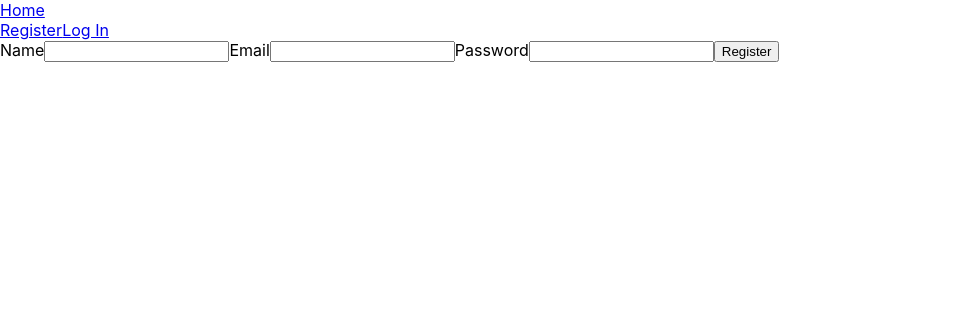
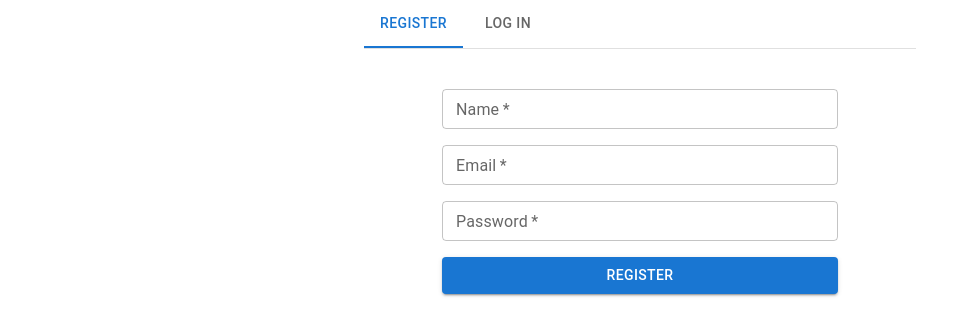
Before and after one commit to OksanaKuzich/goit-react-hw-08-phonebook, a React (Create React App) app: page /register in a window 1280 px wide. Shown: the top 336 px of the page, without its empty margins (0-978 px from the left). Built offline with nearby package versions, Linux system fonts and the light colour scheme.

Commit message:
added styles for forms

```diff
--- a/src/components/App.jsx
+++ b/src/components/App.jsx
@@ -3,7 +3,6 @@ import { Contacts } from 'pages/Contacts';
 import { Register } from 'pages/Register';
 import { Login } from 'pages/Login';
 import { AppBar } from './Navigation/Navigation';
-import { Home } from 'pages/Home';
 import { GlobalStyle } from 'components/Utilit/GlobalStyle';
 import Box from '@mui/material/Box';
 import { useDispatch } from 'react-redux';
@@ -24,7 +23,6 @@ export const App = () => {
       <Box sx={{ width: '100%' }}>
         <Routes>
           <Route path="/" element={<AppBar />}>
-            <Route index element={<Home />} />
             <Route
               path="/register"
               element={
--- a/src/components/LoginForm/LoginForm.jsx
+++ b/src/components/LoginForm/LoginForm.jsx
@@ -1,6 +1,10 @@
 import { useState } from 'react';
 import { useDispatch } from 'react-redux';
 import authOperations from 'redux/auth/authOperations';
+import TextField from '@mui/material/TextField';
+import Button from '@mui/material/Button';
+import Stack from '@mui/material/Stack';
+import Container from '@mui/material/Container';
 
 export const LoginForm = () => {
   const dispatch = useDispatch();
@@ -26,28 +30,34 @@ export const LoginForm = () => {
   };
 
   return (
+    <Container maxWidth="xs">
       <form onSubmit={handleSubmit}>
-      <label>
-        Email
-        <input
+        <Stack spacing={2} marginTop={5}>
+          <TextField
+            label="Email"
             name="email"
             value={email}
             type="email"
             onChange={handleChange}
             required
+            variant="outlined"
+            size="small"
           />
-      </label>
-      <label>
-        Password
-        <input
+          <TextField
+            label="Password"
             name="password"
             value={password}
             type="password"
             onChange={handleChange}
             required
+            variant="outlined"
+            size="small"
           />
-      </label>
-      <button type="submit">Login</button>
+          <Button variant="contained" type="submit">
+            Login
+          </Button>
+        </Stack>
       </form>
+    </Container>
   );
 };
--- a/src/components/Navigation/LogMenu.jsx
+++ b/src/components/Navigation/LogMenu.jsx
@@ -1,10 +1,23 @@
-import { NavLink } from 'react-router-dom';
+import { Link } from 'react-router-dom';
+import * as React from 'react';
+import Box from '@mui/material/Box';
+import Tab from '@mui/material/Tab';
+import Tabs from '@mui/material/Tabs';
 
 export const LogMenu = () => {
+  const [value, setValue] = React.useState(0);
+
+  const handleChange = (event, newValue) => {
+    setValue(newValue);
+  };
   return (
-    <div>
-      <NavLink to="/register">Register</NavLink>
-      <NavLink to="/login">Log In</NavLink>
-    </div>
+    <nav>
+      <Box sx={{ borderBottom: 1, borderColor: 'divider' }}>
+        <Tabs value={value} onChange={handleChange}>
+          <Tab component={Link} to="/register" label="Register" />
+          <Tab component={Link} to="/login" label="Log In" />
+        </Tabs>
+      </Box>
+    </nav>
   );
 };
--- a/src/components/Navigation/Navigation.jsx
+++ b/src/components/Navigation/Navigation.jsx
@@ -3,6 +3,8 @@ import { NavLink, Outlet } from 'react-router-dom';
 import { LogMenu } from './LogMenu';
 import authSelectors from 'redux/auth/authSelectors';
 import { useSelector } from 'react-redux';
+import * as React from 'react';
+
 
 export const AppBar = () => {
   const isLoggedIn = useSelector(authSelectors.getIsLoggedIn);
@@ -10,10 +12,7 @@ export const AppBar = () => {
   return (
     <>
       <header>
-        <nav>
-          <NavLink to="/">Home</NavLink>
-          {isLoggedIn && <NavLink to="/contacts">Contacts</NavLink>}
-        </nav>
+        {isLoggedIn && <NavLink to="/contacts">Contacts</NavLink>}
         {isLoggedIn ? <UserMenu /> : <LogMenu />}
       </header>
       <Outlet />
--- a/src/components/RegisterForm/RegisterForm.jsx
+++ b/src/components/RegisterForm/RegisterForm.jsx
@@ -1,6 +1,10 @@
 import { useState } from 'react';
 import { useDispatch } from 'react-redux';
 import authOperations from 'redux/auth/authOperations';
+import TextField from '@mui/material/TextField';
+import Button from '@mui/material/Button';
+import Stack from '@mui/material/Stack';
+import Container from '@mui/material/Container';
 
 export const RegisterForm = () => {
   const dispatch = useDispatch();
@@ -30,38 +34,45 @@ export const RegisterForm = () => {
   };
 
   return (
+    <Container maxWidth="xs">
       <form onSubmit={handleSubmit}>
-      <label>
-        Name
-        <input
+        <Stack spacing={2} marginTop={5}>
+          <TextField
+            label="Name"
             name="name"
             value={name}
             type="text"
             onChange={handleChange}
             required
+            variant="outlined"
+            size="small"
           />
-      </label>
-      <label>
-        Email
-        <input
+          <TextField
+            label="Email"
             name="email"
             value={email}
             type="email"
             onChange={handleChange}
             required
+            variant="outlined"
+            size="small"
           />
-      </label>
-      <label>
-        Password
-        <input
+          <TextField
+            label="Password"
             name="password"
             value={password}
             type="password"
             onChange={handleChange}
             required
+            variant="outlined"
+            size="small"
           />
-      </label>
-      <button type="submit">Register</button>
+
+          <Button variant="contained" type="submit">
+            Register
+          </Button>
+        </Stack>
       </form>
+    </Container>
   );
 };
--- a/src/index.js
+++ b/src/index.js
@@ -6,13 +6,16 @@ import { store, persistor } from './redux/store';
 import { BrowserRouter } from 'react-router-dom';
 import { PersistGate } from 'redux-persist/integration/react';
 import './index.css';
+import { Container } from '@mui/material';
 
 ReactDOM.createRoot(document.getElementById('root')).render(
   <React.StrictMode>
     <Provider store={store}>
       <PersistGate loading={null} persistor={persistor}>
         <BrowserRouter>
-          <App />
+          <Container maxWidth="sm">
+            <App />
+          </Container>
         </BrowserRouter>
       </PersistGate>
     </Provider>
--- a/src/pages/Home.jsx
+++ /dev/null
@@ -1,12 +0,0 @@
-export const Home = () => {
-    return (
-      <div>
-        <h1>
-          Task manager welcome page{' '}
-          <span role="img" aria-label="Greeting icon">
-            💁‍♀️
-          </span>
-        </h1>
-      </div>
-    );
-}
```
Lines whose indentation alone changed are shown as unchanged.
